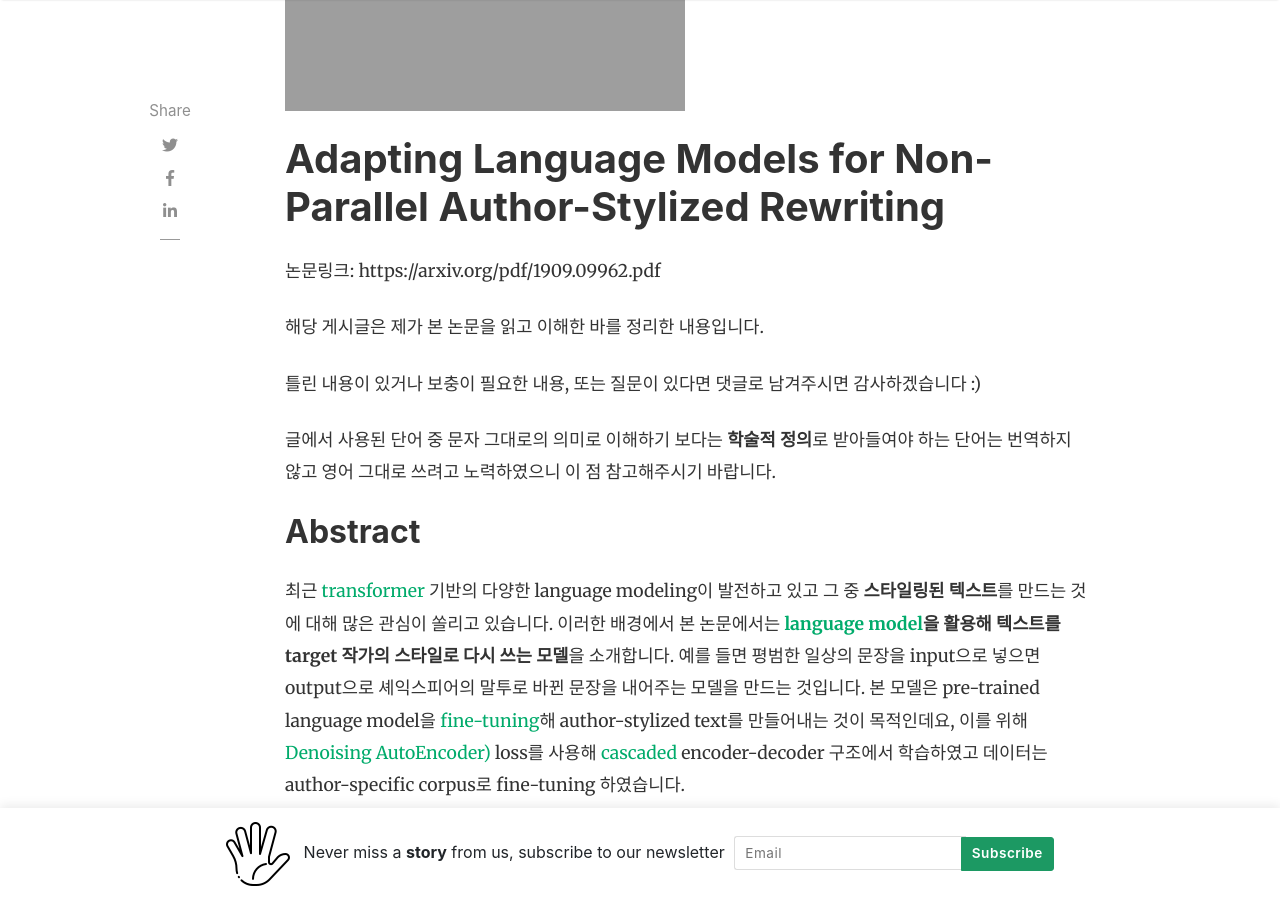
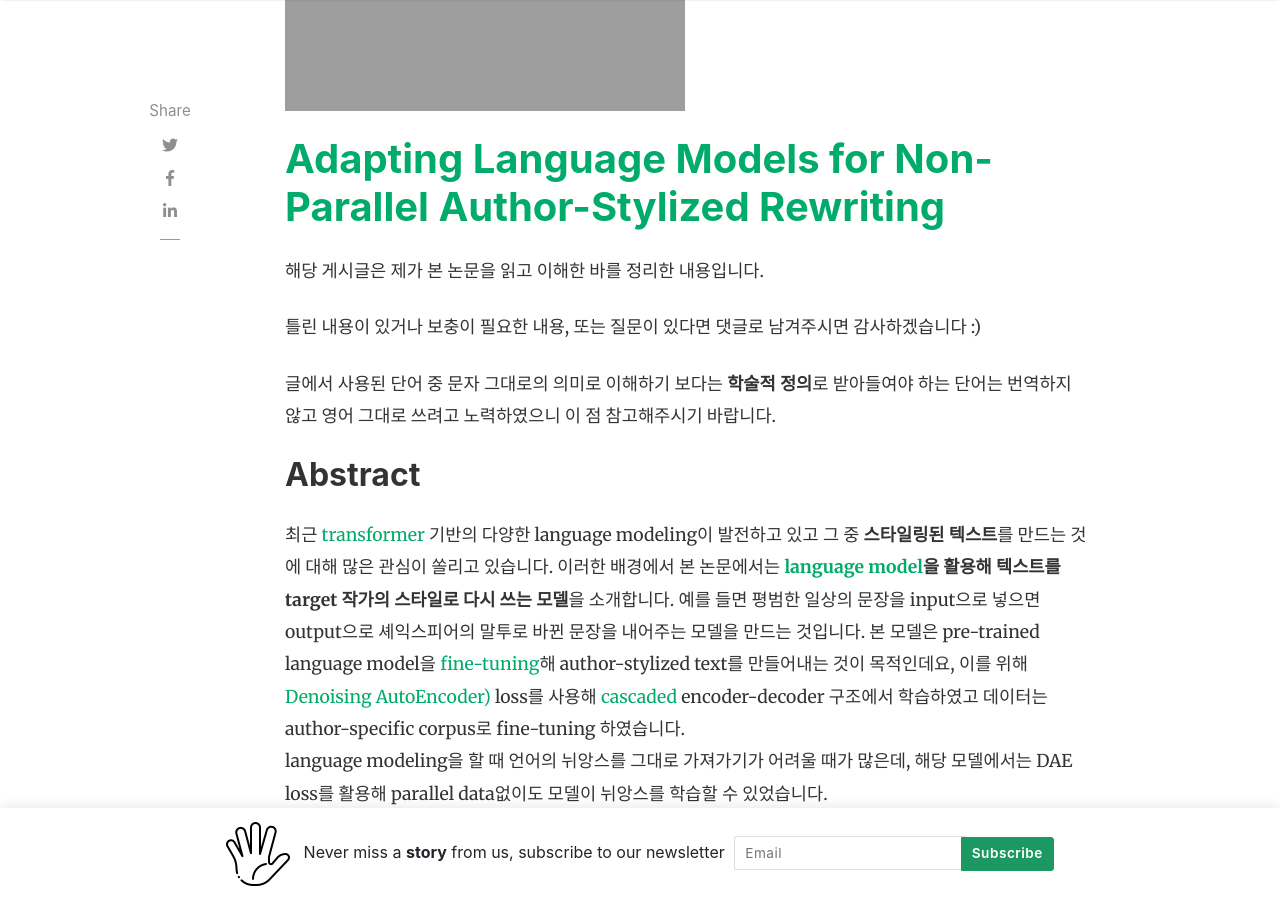
Before and after one commit to ozzaney/ozzaney_, a Jekyll site: the page built from _posts/2022-09-26-author-style.md, in a window 1280 px wide and 900 px high, scrolled down 500 px. Built offline with Jekyll 4.4.1, drawn with Linux system fonts in a browser that asks for light colours; nearby versions of some CDN libraries; formulas are drawn with MathJax 3; comment, search, counter and statistics services are not loaded; some of the changed lines change nothing that is shown.

Commit message:
Update 2022-09-26-author-style.md

```diff
--- a/_posts/2022-09-26-author-style.md
+++ b/_posts/2022-09-26-author-style.md
@@ -5,9 +5,9 @@ categories: [ keyword, AI, NLP ]
 image: assets/images/authors.png
 use_math: true
 ---
-# Adapting Language Models for Non-Parallel Author-Stylized Rewriting
+# [Adapting Language Models for Non-Parallel Author-Stylized Rewriting](https://arxiv.org/pdf/1909.09962.pdf)
 
-논문링크: https://arxiv.org/pdf/1909.09962.pdf
+
 
 해당 게시글은 제가 본 논문을 읽고 이해한 바를 정리한 내용입니다.
 
```
